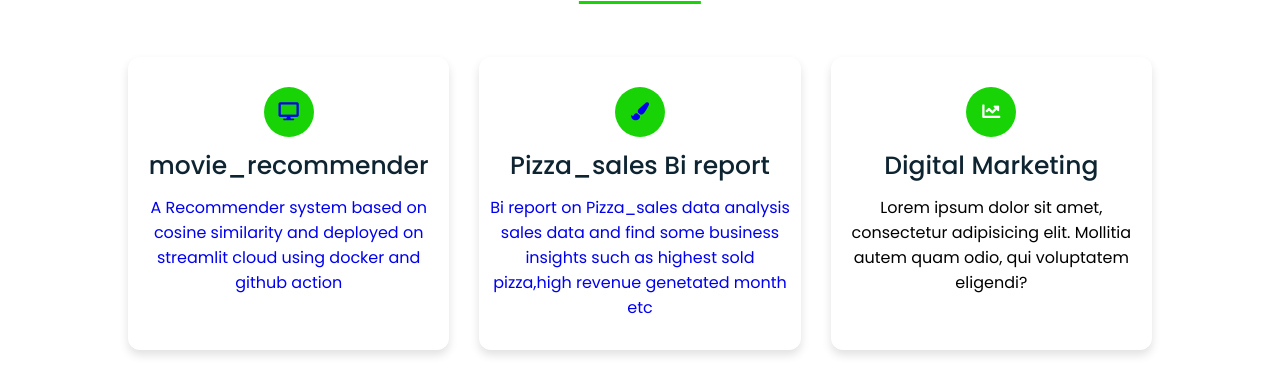
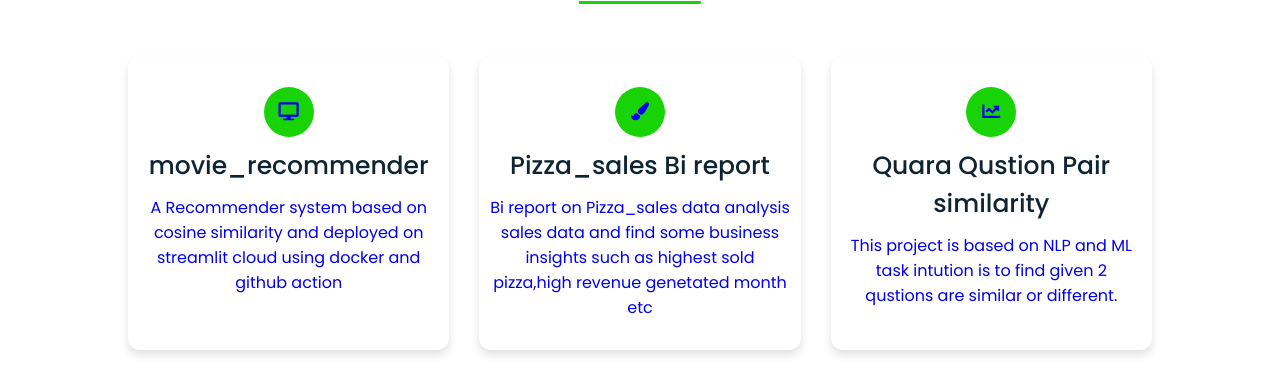
Before and after one commit to sontush123/portfolio, a plain HTML site: page index.html in a window 1280 px wide. Shown: the part 2319-2706 px from the top of the page. Drawn offline with Linux system fonts and the light colour scheme.

Commit message:
update3rd project

```diff
--- a/index.html
+++ b/index.html
@@ -150,11 +150,11 @@
         </div></a>
         <div class="box">
           <div class="icon">
-            <i class="fas fa-chart-line"></i>
+            <a href="https://quaraqustionpairsimilarity-2ctmvujskgjinvuu2abhms.streamlit.app/"><i class="fas fa-chart-line"></i></a>
           </div>
-          <div class="topic">Digital Marketing</div>
-          <p>Lorem ipsum dolor sit amet, consectetur adipisicing elit. Mollitia autem quam odio, qui voluptatem eligendi?</p>
-        </div>
+          <a href="https://quaraqustionpairsimilarity-2ctmvujskgjinvuu2abhms.streamlit.app/"><div class="topic">Quara Qustion Pair similarity</div>
+          <p>This project is based on NLP and ML task intution is to find given 2 qustions are similar or different.</p>
+        </div></a>
         <div class="box">
           <div class="icon">
             <i class="fab fa-wordpress"></i>
```
